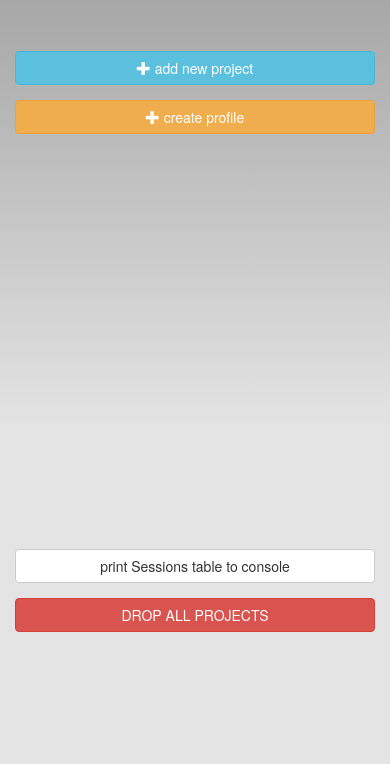
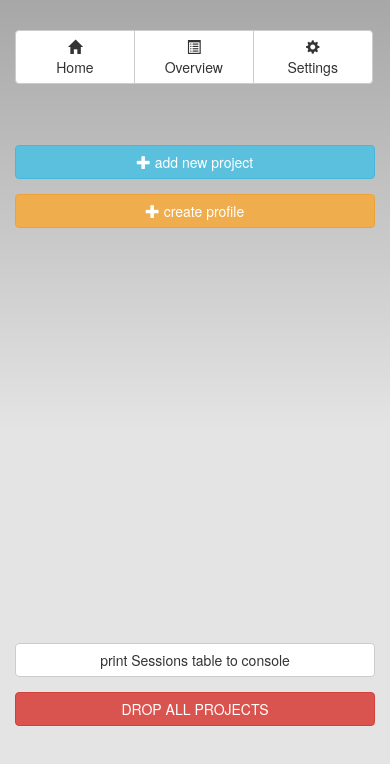
Before and after one commit to corchwll/amos-ss15-proj5_phonegap, a plain HTML site: page www/index.html in a window 390 px wide. Drawn offline with Linux system fonts and the light colour scheme; some packages are replaced by stand-ins of ours; files whose address does not match are found by name.

Commit message:
included navbar to the index page and added css properties for the navbar

```diff
--- a/www/css/index.css
+++ b/www/css/index.css
@@ -112,3 +112,20 @@ h1 {
     animation:fade 3000ms infinite;
     -webkit-animation:fade 3000ms infinite;
 }
+
+.glyphicon-class {
+    display: block;
+    text-align: center;
+    word-wrap: break-word;
+}
+
+.row.navbar-row {
+    margin-bottom: 40px;
+}
+
+.btn-group {
+    width: 100%;
+}
+.btn-group-3 a.btn {
+    width: 33.3%;
+}
--- a/www/index.html
+++ b/www/index.html
@@ -8,9 +8,19 @@
         <meta name="viewport" content="user-scalable=no, initial-scale=1, maximum-scale=1, minimum-scale=1, width=device-width, height=device-height, target-densitydpi=device-dpi" />
         <link rel="stylesheet" type="text/css" href="css/bootstrap.min.css"/>
         <link rel="stylesheet" type="text/css" href="css/index.css" />
+        <script src="js/jquery-2.1.3.min.js"></script>
+        <script>
+            // include Navbar
+            $(function()
+            {
+                $("#includeNavbar").load("navbar.html");
+            });
+        </script>
         <title>MobileTimeRecording</title>
     </head>
     <body>
+        <!-- Navbar -->
+        <div class="container" id="includeNavbar"></div>
         <!-- project list container -->
         <div class="container">
             <div class="row">
@@ -55,7 +65,7 @@
             </div>
         </div>
 
-        <script src="js/jquery-2.1.3.min.js"></script>
+
         <script src="js/bootstrap.min.js"></script>
         <script src="cordova.js"></script>
         <script src="SQLitePlugin.js"></script>
```
